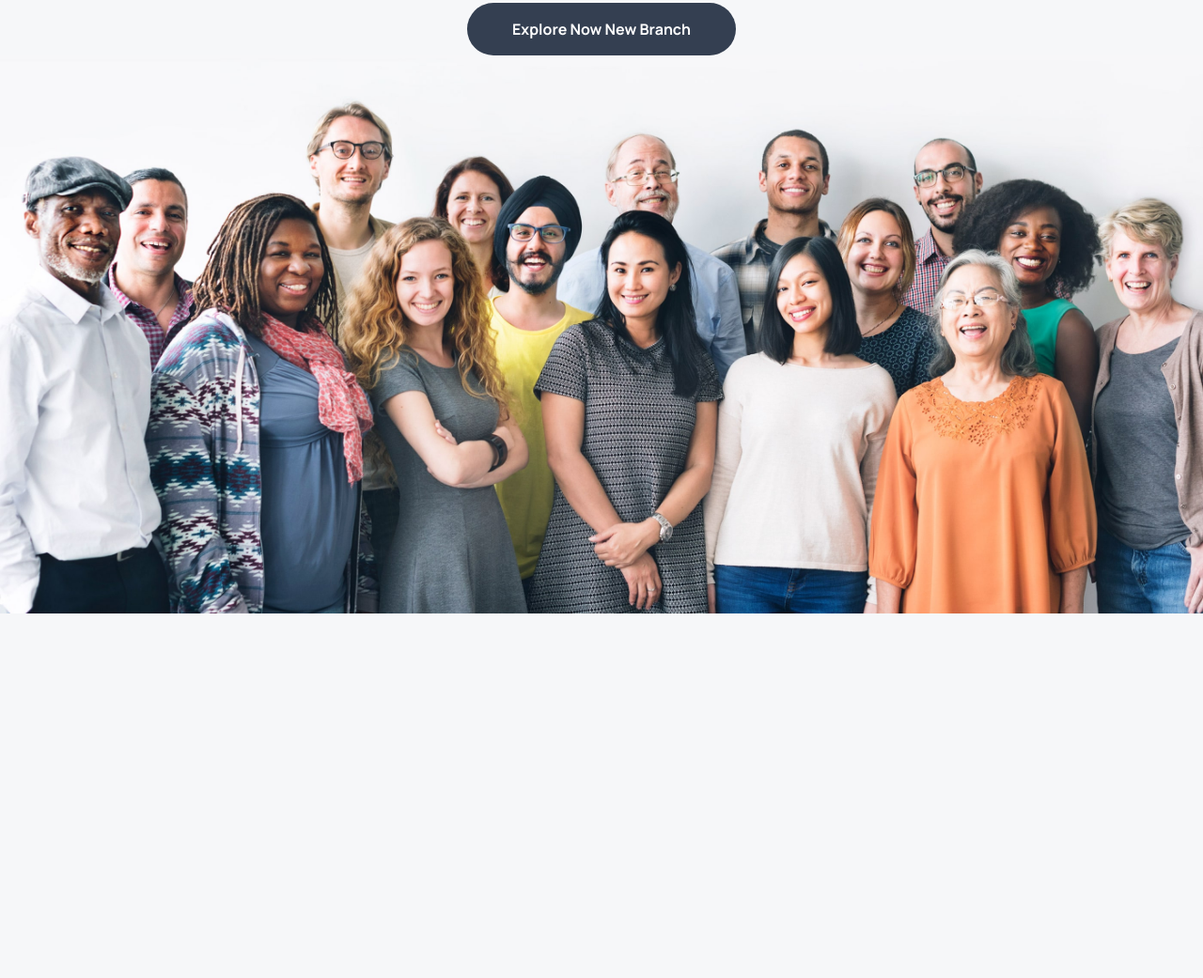
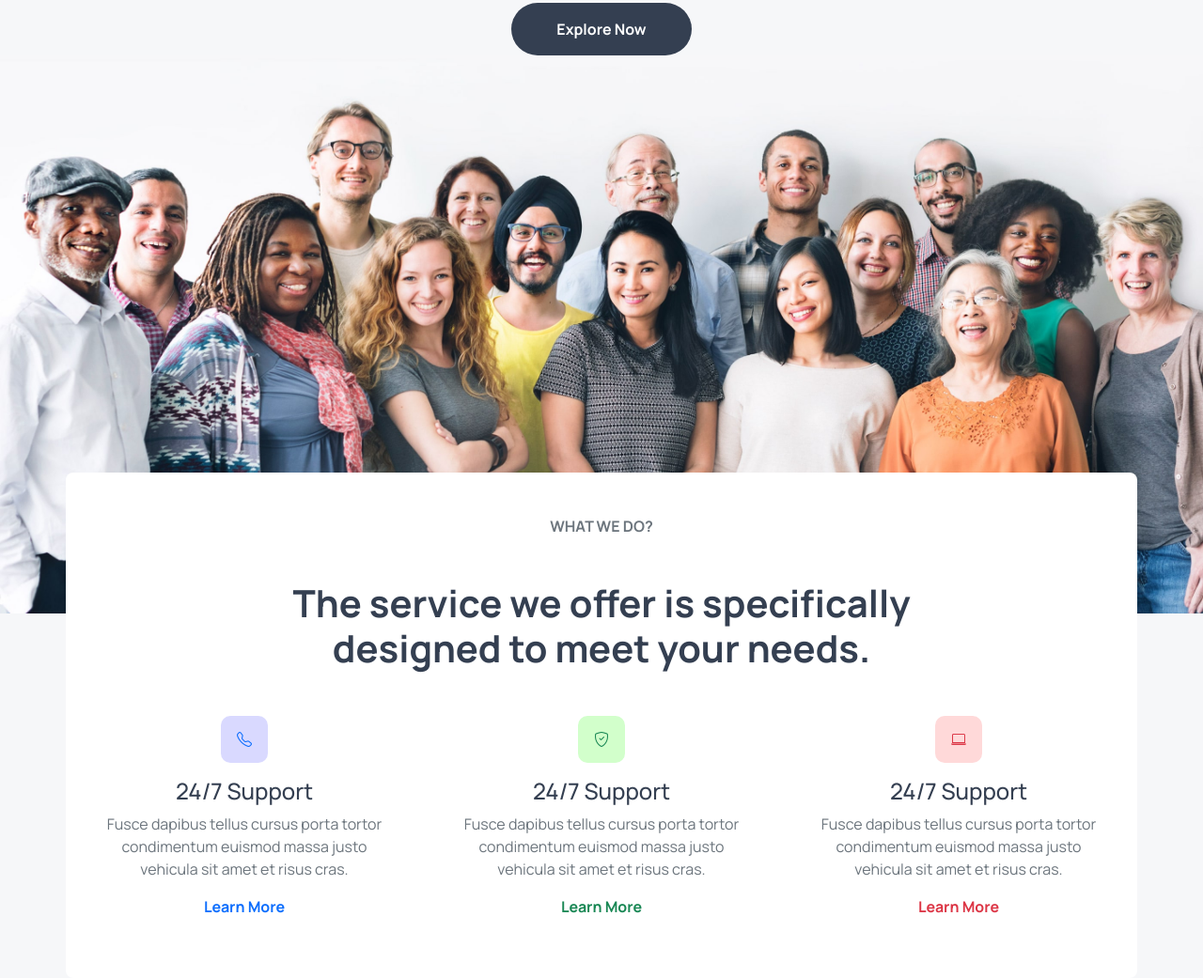
Before and after one commit to juwelDev/1st_team_a, a plain HTML site: page index.html in a window 1280 px wide. Shown: the part 386-1427 px from the top of the page at 94% size. Before the commit the page ends 1039 px from the top, so only its background shows below. Drawn offline with nearby package versions, Linux system fonts and the light colour scheme.

Commit message:
what we do

```diff
--- a/index.html
+++ b/index.html
@@ -73,8 +73,8 @@
     <!-- Navbar End -->
 
     <main>
-      <!-- Banner -->
-      <div class="mt-5 pt-5">
+      <!-- Banner Start -->
+      <section class="mt-5 pt-5 position-relative">
         <h6 class="text-center fw-bold">HELLO! THIS IS SANDBOX</h6>
         <h1 class="text-center fw-bold headline">
           We bring rapid solutions <br />
@@ -84,11 +84,73 @@
         <button
           class="primary-btn border-0 rounded-pill py-3 px-lg-5 px-4 fw-bold text-white d-block mx-auto mt-5"
         >
-          Explore Now New Branch
+          Explore Now
         </button>
 
-        <img class="img-fluid" src="assets/banner.jpg" alt="" />
-      </div>
+        <img class="img-fluid z" src="assets/banner.jpg" alt="" />
+      </section>
+      <!-- Banner End -->
+
+      <!-- What we Do -->
+      <section class="container bg-white rounded-3 margin">
+        <h6 class="text-center fw-bold text-secondary pt-5">WHAT WE DO?</h6>
+        <h1 class="text-center my-5 fw-bold">
+          The service we offer is specifically <br />
+          designed to meet your needs.
+        </h1>
+
+        <div class="row mb-5">
+          <div class="col-12 col-md-6 col-lg-4">
+            <div class="text-center">
+              <div class="light-blue mx-auto mb-3">
+                <i class="bi bi-telephone d-block mx-auto text-primary"></i>
+              </div>
+              <h4>24/7 Support</h4>
+              <p class="text-secondary">
+                Fusce dapibus tellus cursus porta tortor <br />
+                condimentum euismod massa justo <br />
+                vehicula sit amet et risus cras.
+              </p>
+              <a class="text-decoration-none fw-bold text-primary" href="#"
+                ><p>Learn More</p></a
+              >
+            </div>
+          </div>
+          <div class="col-12 col-md-6 col-lg-4">
+            <div class="text-center">
+              <div class="light-green mx-auto mb-3">
+                <i class="bi bi-shield-check text-success"></i>
+              </div>
+              <h4>24/7 Support</h4>
+              <p class="text-secondary">
+                Fusce dapibus tellus cursus porta tortor <br />
+                condimentum euismod massa justo <br />
+                vehicula sit amet et risus cras.
+              </p>
+              <a class="text-decoration-none fw-bold text-success" href="#"
+                ><p>Learn More</p></a
+              >
+            </div>
+          </div>
+          <div class="col-12 col-md-6 col-lg-4">
+            <div class="text-center">
+              <div class="light-red mx-auto mb-3">
+                <i class="bi bi-laptop text-danger"></i>
+              </div>
+              <h4>24/7 Support</h4>
+              <p class="text-secondary">
+                Fusce dapibus tellus cursus porta tortor <br />
+                condimentum euismod massa justo <br />
+                vehicula sit amet et risus cras.
+              </p>
+              <a class="text-decoration-none fw-bold text-danger" href="#"
+                ><p>Learn More</p></a
+              >
+            </div>
+          </div>
+        </div>
+      </section>
+      <!-- What we Do -->
     </main>
 
     <!-- Main End -->
--- a/styles/style.css
+++ b/styles/style.css
@@ -20,3 +20,37 @@ body{
     color: #fff;
     background-color: #343F51;
 }
+.light-blue{
+    background-color: rgba(0, 0, 255, 0.15);
+    width: 50px;
+    height: 50px;
+    display: flex;
+    justify-content: center;
+    align-items: center;
+    border-radius: 10px;
+}
+.light-green{
+    background-color: rgba(38, 255, 0, 0.204);
+    width: 50px;
+    height: 50px;
+    display: flex;
+    justify-content: center;
+    align-items: center;
+    border-radius: 10px;
+}
+.light-red{
+    background-color: rgba(255, 0, 0, 0.15);
+    width: 50px;
+    height: 50px;
+    display: flex;
+    justify-content: center;
+    align-items: center;
+    border-radius: 10px;
+}
+.margin{
+    margin-top: -150px;
+    position: absolute;
+    right: 0;
+    left: 0;
+    z-index: 10;
+}
```
